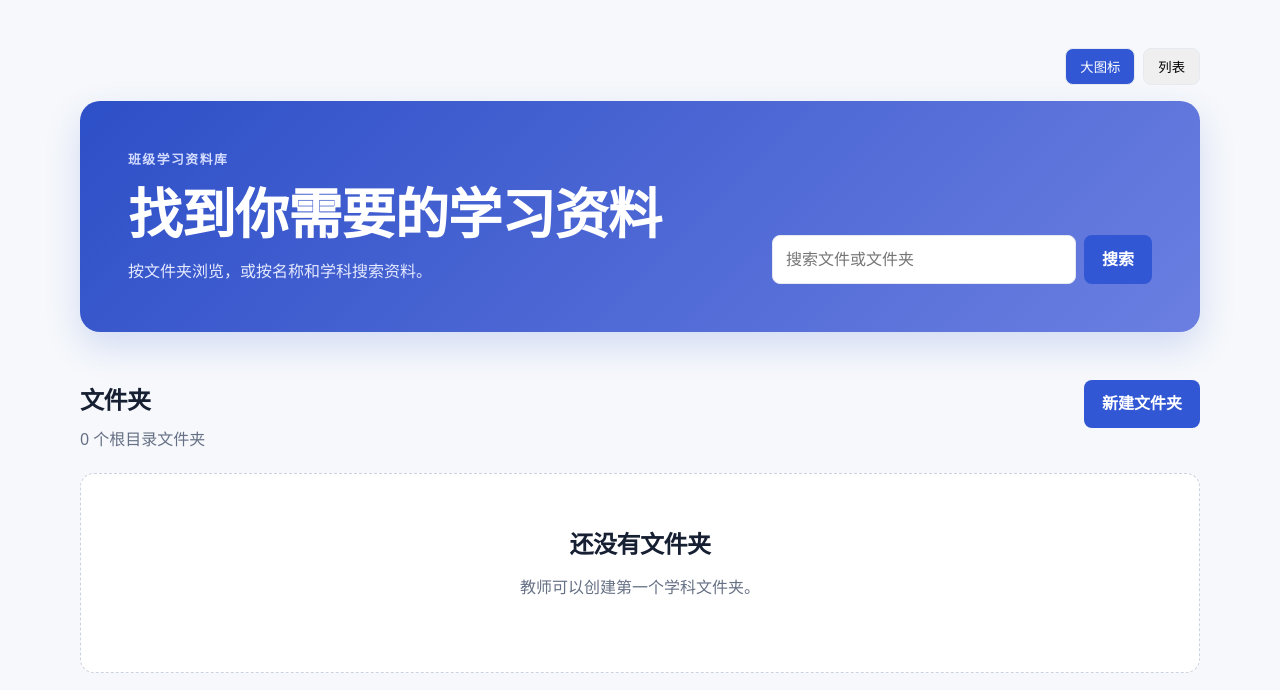
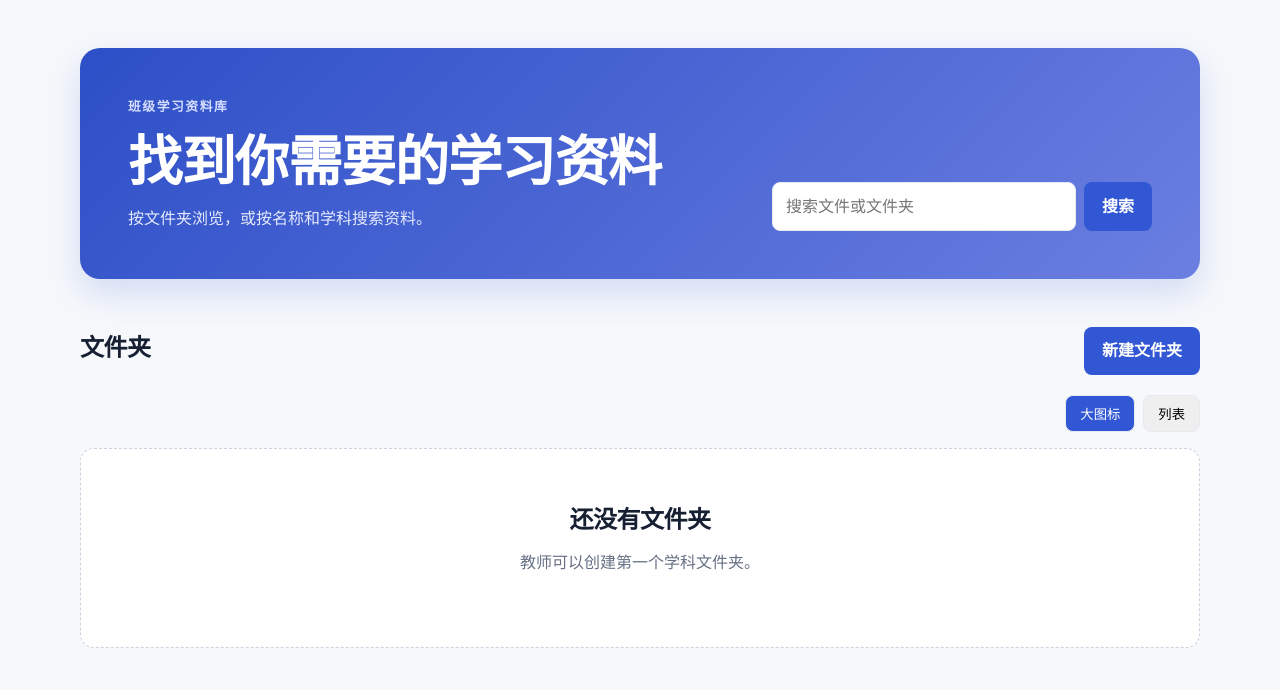
Before and after one commit to Shaox1a/ClassLib, a Django app: page / in a window 1280 px wide. Shown: the part 65-755 px from the top of the page. Run offline with Django 5.2, Linux system fonts and the light colour scheme; the visitor is signed in with stand-in values (Sample User, id 1); data that the repository does not hold is empty; parts of the project's set-up code (start-up, migrations or seed data) failed here and were passed over.

Commit message:
Move home view controls below folder heading

```diff
--- a/templates/library/home.html
+++ b/templates/library/home.html
@@ -3,7 +3,6 @@
 {% block title %}资源库{% endblock %}
 
 {% block content %}
-{% include 'library/view_toggle.html' %}
 <section class="hero">
     <div>
         <p class="eyebrow">班级学习资料库</p>
@@ -19,9 +18,10 @@
 
 <section aria-labelledby="folders-title">
     <div class="section-heading">
-        <div><h2 id="folders-title">文件夹</h2><span class="muted">{{ folders|length }} 个根目录文件夹</span></div>
+        <h2 id="folders-title">文件夹</h2>
         {% if can_manage %}<a class="button" href="{% url 'library:folder_create_root' %}">新建文件夹</a>{% endif %}
     </div>
+    {% include 'library/view_toggle.html' %}
     {% if folders %}
         {% include 'library/details.html' with folders=folders only %}
         <div class="folder-grid" data-icon-view>
```
